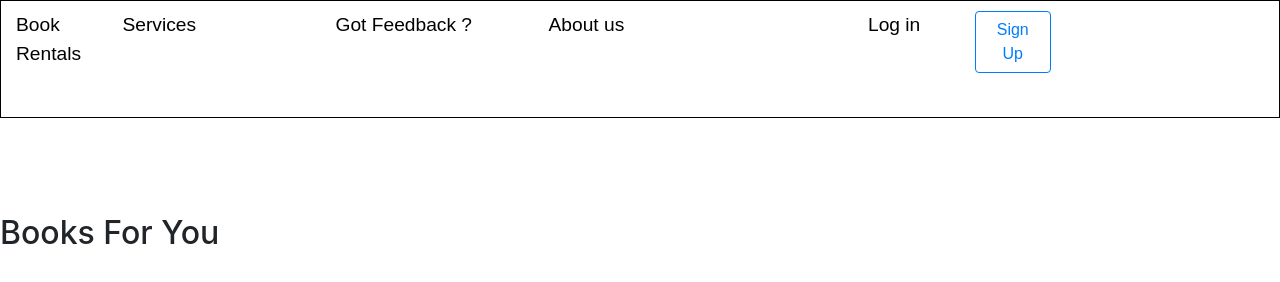
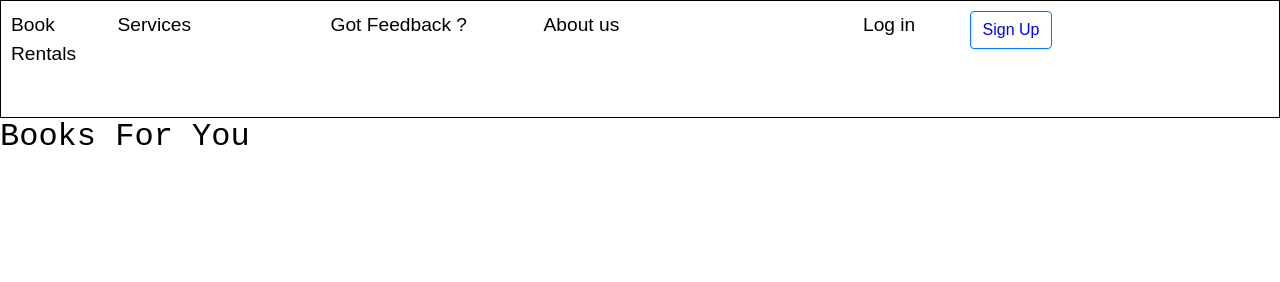
Before and after one commit to mjontop/Book-rental, a plain HTML site: page Template/index.html in a window 1280 px wide. Drawn offline with nearby package versions, Linux system fonts and the light colour scheme.

Commit message:
minor bugs fixed

```diff
--- a/Template/index.html
+++ b/Template/index.html
@@ -5,32 +5,32 @@
 		<meta name="viewport" content="width=device-width, initial-scale=1.0" />
 		<meta http-equiv="X-UA-Compatible" content="ie=edge" />
 		<title>Book rentals</title>
-		<link rel="stylesheet" href="../static/style/index.css" />
+
 		<link rel="stylesheet" href="https://maxcdn.bootstrapcdn.com/bootstrap/4.3.1/css/bootstrap.min.css" />
 		<script src="https://ajax.googleapis.com/ajax/libs/jquery/3.4.1/jquery.min.js"></script>
 		<script src="https://cdnjs.cloudflare.com/ajax/libs/popper.js/1.14.7/umd/popper.min.js"></script>
 		<script src="https://maxcdn.bootstrapcdn.com/bootstrap/4.3.1/js/bootstrap.min.js"></script>
 		<script src="../static/scripts/index.js"></script>
+		<link rel="stylesheet" href="../static/style/index.css" />
 	</head>
 	<body>
 		<div id="box" class="col-12 ">
 			<div class="row">
 				<div class="col-lg-1 col-md-5 topnav">
-					<a herf="#">Book Rentals</a>
+					<a href="#">Book Rentals</a>
 					<button onclick="showMenu()" class="btn menu">&#9776;</button>
 				</div>
-				<div class="col-lg-2 col-md-3 topnav tohide "><a herf="">Services</a></div>
-				<div class="col-lg-2 col-md-2 topnav tohide "><a herf="">Got Feedback ?</a></div>
-				<div class="col-lg-3 col-md-6 topnav tohide "><a herf="">About us</a></div>
-				<div class="col-lg-1 col-md-2 topnav"><a herf="">Log in</a></div>
+				<div class="col-lg-2 col-md-3 topnav tohide "><a href="">Services</a></div>
+				<div class="col-lg-2 col-md-2 topnav tohide "><a href="">Got Feedback ?</a></div>
+				<div class="col-lg-3 col-md-6 topnav tohide "><a href="">About us</a></div>
+				<div class="col-lg-1 col-md-2 topnav"><a href="">Log in</a></div>
 				<div class="col-lg-1 col-md-2 topnav">
-					<button class="btn btn-outline-primary"><a herf="">Sign Up</a></button>
+					<button class="btn btn-outline-primary"><a href="">Sign Up</a></button>
 				</div>
 			</div>
 		</div>
 
-		<div id="books">
-			<br /><br /><br /><br />
+		<div id="books" class=" mt-50 ml-250 ">
 			<h2>Books For You</h2>
 		</div>
 	</body>
--- a/static/style/index.css
+++ b/static/style/index.css
@@ -1,9 +1,10 @@
 body {
+
 	font-family: "Courier New";
 	color: black;
 }
 
-.topnav {
+.topnav{
 	color: black;
 	font-size: 1.2rem;
 	padding: 10px;
@@ -21,9 +22,22 @@ body {
 	border:1px solid black;
 }
 
+a{
+	color: black;
+}
+
+a:hover{
+	color: blue;
+	text-decoration: none;
+}
 
 .menu {
 	visibility: hidden;
+}
+
+button > a{
+	color: blue;
+
 }
 
 @media only screen and (max-width: 768px) {
```
Also changed, not shown: static/img/pattern8.png (added).
